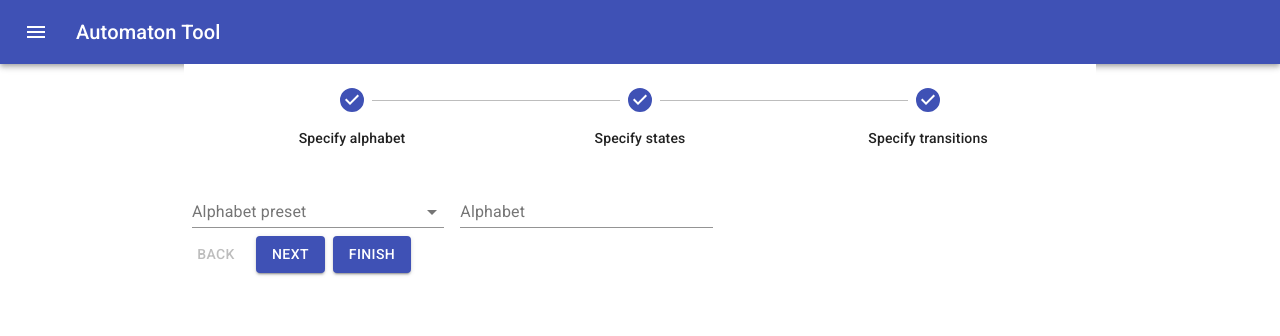
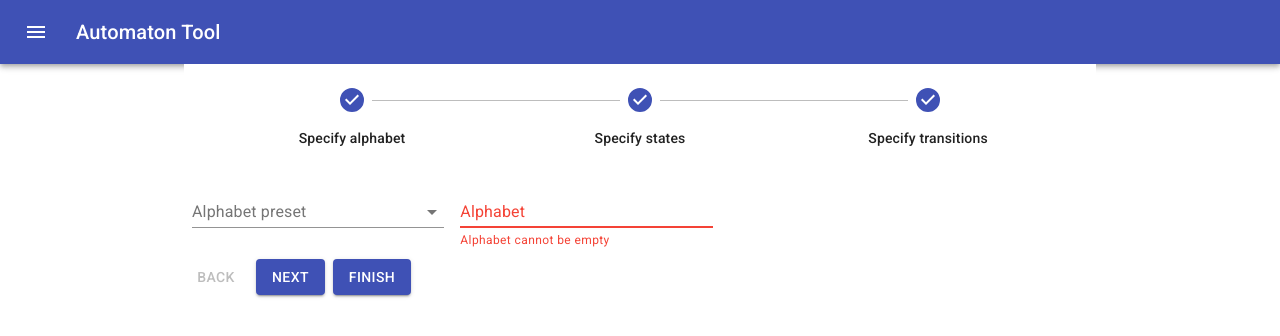
Before and after one commit to Ruben9922/automaton-tool-react, a React (Create React App) app: page /create in a window 1280 px wide. Shown: the top 336 px of the page. Built offline with nearby package versions, Linux system fonts and the light colour scheme.

Commit message:
Add validation

```diff
--- a/src/AlphabetInput.js
+++ b/src/AlphabetInput.js
@@ -1,5 +1,5 @@
 import React from "react";
-import {fromJS, OrderedSet, Set} from "immutable";
+import {fromJS, OrderedSet, Set, Map} from "immutable";
 import Container from "@material-ui/core/Container";
 import FormControl from "@material-ui/core/FormControl";
 import InputLabel from "@material-ui/core/InputLabel";
@@ -33,6 +33,14 @@ export default function AlphabetInput({alphabet, onAlphabetChange, alphabetPrese
 
     const alphabetToAlphabetString = alphabet => alphabet.join("");
     const alphabetStringToAlphabet = alphabetString => OrderedSet(alphabetString.split(""));
+
+    const errors = Map({
+        isNonEmpty: !alphabet.isEmpty(),
+    });
+
+    const helperText = Map({
+        alphabet: errors.get("isNonEmpty") || "Alphabet cannot be empty",
+    });
 
     const handleAlphabetChange = event => {
         const updatedAlphabetString = event.target.value;
@@ -96,6 +104,8 @@ export default function AlphabetInput({alphabet, onAlphabetChange, alphabetPrese
                 label="Alphabet"
                 value={alphabetToAlphabetString(alphabet)}
                 onChange={handleAlphabetChange}
+                error={errors.every(value => value === false)}
+                helperText={helperText.get("alphabet")}
             />
         </form>
     );
--- a/src/Input.js
+++ b/src/Input.js
@@ -64,6 +64,21 @@ export default function Input({addAutomaton, onSnackbarOpenChange}) {
     const [initialStateIndex, setInitialStateIndex] = React.useState(-1);
     const [finalStateIndices, setFinalStateIndices] = React.useState(OrderedSet());
     const [transitions, setTransitions] = React.useState(List());
+    const [errors, setErrors] = React.useState(Map({
+        alphabet: Map({
+            isNonEmpty: true,
+        }),
+        states: Map({
+            isNonEmpty: true,
+            areStateNamesNonEmpty: true,
+            areStateNamesUnique: true,
+            exactlyOneInitialState: true,
+        }),
+        transitions: Map({
+            areTransitionsNonEmpty: true,
+            areTransitionsUnique: true,
+        }),
+    }));
 
     const [activeStep, setActiveStep] = React.useState(0);
     const [completed, setCompleted] = React.useState(Set([0, 1, 2]));
@@ -78,6 +93,8 @@ export default function Input({addAutomaton, onSnackbarOpenChange}) {
                         onAlphabetChange={setAlphabet}
                         alphabetPresetIndex={alphabetPresetIndex}
                         onAlphabetPresetIndexChange={setAlphabetPresetIndex}
+                        // alphabetErrors={errors.get("alphabet")}
+                        // onAlphabetErrorsChange={alphabetErrors => setErrors(prevErrors => prevErrors.update("alphabet", ))}
                     />
                 );
             case 1:
--- a/src/StatesInput.js
+++ b/src/StatesInput.js
@@ -1,5 +1,5 @@
 import React from "react";
-import {List, OrderedSet} from "immutable";
+import {List, OrderedSet, Map,is} from "immutable";
 import Container from "@material-ui/core/Container";
 import {makeStyles} from "@material-ui/core/styles";
 import TextField from "@material-ui/core/TextField";
@@ -10,6 +10,8 @@ import Tooltip from "@material-ui/core/Tooltip";
 import IconButton from "@material-ui/core/IconButton";
 import DeleteIcon from "@material-ui/icons/Delete";
 import Button from "@material-ui/core/Button";
+import Alert from "@material-ui/lab/Alert";
+import AlertTitle from "@material-ui/lab/AlertTitle";
 
 const useStyles = makeStyles((theme) => ({
     root: {
@@ -26,6 +28,32 @@ const useStyles = makeStyles((theme) => ({
 
 export default function StatesInput({states, onStatesChange, initialStateIndex, onInitialStateIndexChange, finalStateIndices, onFinalStateIndicesChange}) {
     const classes = useStyles();
+
+    const errors = Map({
+        isNonEmpty: !states.isEmpty(),
+        areStateNamesNonEmpty: states.map(name => !!name),
+        areStateNamesUnique: states.map((state, index) => states.indexOf(state) === index),
+        exactlyOneInitialState: initialStateIndex >= 0 && initialStateIndex < states.count(),
+    });
+
+    const errorMessages = Map({
+        isNonEmpty: "At least one state is required",
+        areStateNamesNonEmpty: "State name cannot be left blank",
+        areStateNamesUnique: "State name must be unique",
+        exactlyOneInitialState: "A state must be selected as the initial state"
+    })
+
+    const helperText = Map({
+        stateName: errors.get("areStateNamesNonEmpty").map(x => x || errorMessages.get("areStateNamesNonEmpty"))
+            .zipWith((x, y) => x === true ? y : x,
+                errors.get("areStateNamesUnique").map(y => y || errorMessages.get("areStateNamesUnique"))
+            ),
+    });
+
+    const alertText = List([
+        errors.get("isNonEmpty") || errorMessages.get("isNonEmpty"),
+        errors.get("exactlyOneInitialState") || errorMessages.get("exactlyOneInitialState"),
+    ]).filter(x => x !== true);
 
     const handleAddStateClick = () => {
         onStatesChange(prevStates => prevStates.push(""));
@@ -54,6 +82,7 @@ export default function StatesInput({states, onStatesChange, initialStateIndex,
     }
 
     return (
+        <>
             <form className={classes.root} autoComplete="off">
                 {states.map((state, index) => (
                     <React.Fragment key={index}>
@@ -62,6 +91,8 @@ export default function StatesInput({states, onStatesChange, initialStateIndex,
                             label={`State ${index + 1} name`}
                             value={state}
                             onChange={event => handleStateNameChange(event, index)}
+                            error={helperText.getIn(["stateName", index]) !== true}
+                            helperText={helperText.getIn(["stateName", index])}
                         />
                         <FormControlLabel
                             control={
@@ -91,5 +122,16 @@ export default function StatesInput({states, onStatesChange, initialStateIndex,
                 ))}
                 <Button onClick={handleAddStateClick} variant="contained">Add state</Button>
             </form>
+            {alertText.isEmpty() || (
+                <Alert severity="error">
+                    <AlertTitle>Error</AlertTitle>
+                    <ul>
+                        {alertText.map((message, index) => (
+                            <li key={index}>{message}</li>
+                        ))}
+                    </ul>
+                </Alert>
+            )}
+        </>
     );
 }
--- a/src/TransitionsInput.js
+++ b/src/TransitionsInput.js
@@ -1,5 +1,5 @@
 import React from "react";
-import {Set, Map} from "immutable";
+import {Set, Map, List} from "immutable";
 import {makeStyles, useTheme} from "@material-ui/core/styles";
 import Container from "@material-ui/core/Container";
 import FormControl from "@material-ui/core/FormControl";
@@ -12,6 +12,7 @@ import DeleteIcon from "@material-ui/icons/Delete";
 import Button from "@material-ui/core/Button";
 import Chip from "@material-ui/core/Chip";
 import Input from "@material-ui/core/Input";
+import {FormHelperText} from "@material-ui/core";
 
 const useStyles = makeStyles((theme) => ({
     root: {
@@ -44,6 +45,69 @@ export default function TransitionsInput({transitions, onTransitionsChange, alph
     const classes = useStyles();
     const theme = useTheme();
 
+    // TODO: Use Map on inside and List on outside so can use reduce() instead of zipWith()
+    const errors = Map({
+        areCurrentStatesNonEmpty: transitions.map(transition => transition.get("currentState") !== ""),
+        areCurrentStatesValid: transitions.map(transition =>
+            transition.get("currentState") >= 0 && transition.get("currentState") < states.count()
+        ),
+        areSymbolsNonEmpty: transitions.map(transition => transition.get("symbol") !== ""),
+        areSymbolsValid: transitions.map(transition => alphabet.includes(transition.get("symbol"))),
+        areNextStatesNonEmpty: transitions.map(transition => !transition.get("nextStates").isEmpty()),
+        areNextStatesValid: transitions.map(transition => transition.get("nextStates").every(state =>
+            state >= 0 && state < states.count()
+        )),
+        areTransitionsUnique: transitions.map((transition1, index) => transitions.findIndex(transition2 =>
+            transition1.get("currentState") === transition2.get("currentState")
+            && transition1.get("symbol") === transition2.get("symbol")
+        ) === index),
+    });
+
+    const errorMessages = Map({
+        areCurrentStatesNonEmpty: "Current state cannot be left blank",
+        areCurrentStatesValid: "State does not exist",
+        areSymbolsNonEmpty: "Symbol cannot be left blank",
+        areSymbolsValid: "Symbol does not exist in alphabet",
+        areNextStatesNonEmpty: "Next states cannot be empty",
+        areNextStatesValid: "One or more states do not exist",
+        areTransitionsUnique: "Transition must be unique",
+    });
+
+    const errorState = Map({
+        currentState: errors.get("areCurrentStatesNonEmpty")
+            .zipWith((x, y) => x && y, errors.get("areCurrentStatesValid"))
+            .zipWith((x, y) => x && y, errors.get("areTransitionsUnique"))
+            .map(x => !x),
+        symbol: errors.get("areSymbolsNonEmpty")
+            .zipWith((x, y) => x && y, errors.get("areSymbolsValid"))
+            .zipWith((x, y) => x && y, errors.get("areTransitionsUnique"))
+            .map(x => !x),
+        nextStates: errors.get("areNextStatesNonEmpty")
+            .zipWith((x, y) => x && y, errors.get("areNextStatesValid"))
+            .map(x => !x),
+    });
+
+    const helperText = Map({
+        currentState: errors.get("areCurrentStatesNonEmpty").map(x => x || errorMessages.get("areCurrentStatesNonEmpty"))
+            .zipWith((x, y) => x === true ? y : x,
+                errors.get("areCurrentStatesValid").map(x => x || errorMessages.get("areCurrentStatesValid"))
+            )
+            .zipWith((x, y) => x === true ? y : x,
+                errors.get("areTransitionsUnique").map(x => x || errorMessages.get("areTransitionsUnique"))
+            ),
+        symbol: errors.get("areSymbolsNonEmpty").map(x => x || errorMessages.get("areSymbolsNonEmpty"))
+            .zipWith((x, y) => x === true ? y : x,
+                errors.get("areSymbolsValid").map(x => x || errorMessages.get("areSymbolsValid"))
+            )
+            .zipWith((x, y) => x === true ? y : x,
+                errors.get("areTransitionsUnique").map(x => x || errorMessages.get("areTransitionsUnique"))
+            ),
+        nextStates: errors.get("areNextStatesNonEmpty").map(x => x || errorMessages.get("areNextStatesNonEmpty"))
+            .zipWith((x, y) => x === true ? y : x,
+                errors.get("areNextStatesValid").map(x => x || errorMessages.get("areNextStatesValid"))
+            ),
+    });
+
     const handleAddTransitionClick = () => {
         onTransitionsChange(prevTransitions => prevTransitions.push(Map({
             currentState: "",
@@ -75,7 +139,7 @@ export default function TransitionsInput({transitions, onTransitionsChange, alph
         <form className={classes.root} autoComplete="off">
             {transitions.map((transition, index) => (
                 <React.Fragment key={index}>
-                    <FormControl className={classes.formControl}>
+                    <FormControl className={classes.formControl} error={errorState.getIn(["currentState", index])}>
                         <InputLabel id="transition-current-state-label">Current state</InputLabel>
                         <Select
                             labelId="transition-current-state-label"
@@ -86,8 +150,9 @@ export default function TransitionsInput({transitions, onTransitionsChange, alph
                                 <MenuItem key={index} value={index}>{state}</MenuItem>
                             )}
                         </Select>
+                        <FormHelperText>{helperText.getIn(["currentState", index])}</FormHelperText>
                     </FormControl>
-                    <FormControl className={classes.formControl}>
+                    <FormControl className={classes.formControl} error={errorState.getIn(["symbol", index])}>
                         <InputLabel id="transition-symbol-label">Symbol</InputLabel>
                         <Select
                             labelId="transition-symbol-label"
@@ -98,8 +163,9 @@ export default function TransitionsInput({transitions, onTransitionsChange, alph
                                 <MenuItem key={index} value={symbol}>{symbol}</MenuItem>
                             )}
                         </Select>
+                        <FormHelperText>{helperText.getIn(["symbol", index])}</FormHelperText>
                     </FormControl>
-                    <FormControl className={classes.formControl}>
+                    <FormControl className={classes.formControl} error={errorState.getIn(["nextStates", index])}>
                         <InputLabel id="transition-next-states-label">Next states</InputLabel>
                         <Select
                             labelId="transition-next-states-label"
@@ -122,6 +188,7 @@ export default function TransitionsInput({transitions, onTransitionsChange, alph
                                 </MenuItem>
                             ))}
                         </Select>
+                        <FormHelperText>{helperText.getIn(["nextStates", index])}</FormHelperText>
                     </FormControl>
                     <Tooltip title={`Delete transition ${index + 1}`}>
                         <IconButton onClick={() => handleRemoveTransitionClick(index)} aria-label="delete">
```
Lines whose indentation alone changed are shown as unchanged.
